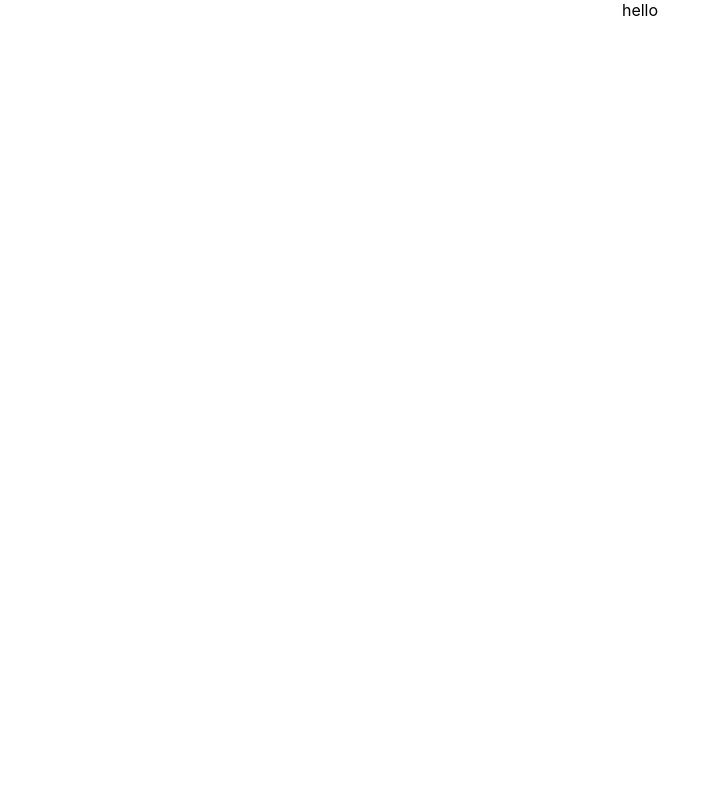
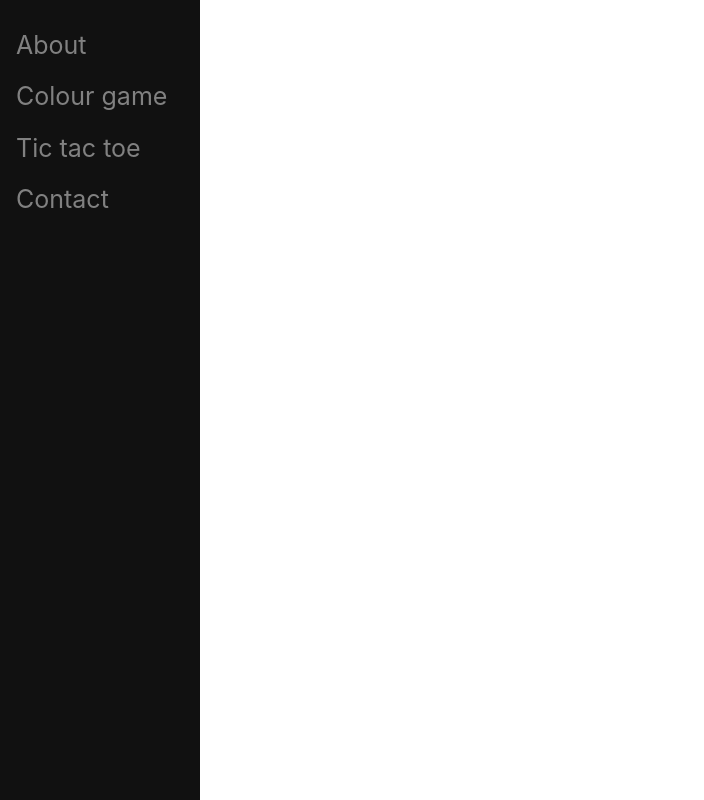
Before and after one commit to taps098/GamePlay, a React (Create React App) app: page / in a window 1280 px wide. Shown: the whole page, without its empty margins (0-704 px from the left). Built offline with nearby package versions, Linux system fonts and the light colour scheme.

Commit message:
game play initial changes

```diff
--- a/package.json
+++ b/package.json
@@ -3,6 +3,7 @@
   "version": "0.1.0",
   "private": true,
   "dependencies": {
+    "@ant-design/icons": "^4.7.0",
     "@testing-library/jest-dom": "^5.16.4",
     "@testing-library/react": "^13.3.0",
     "@testing-library/user-event": "^13.5.0",
--- a/src/App.css
+++ b/src/App.css
@@ -1,38 +1,34 @@
 .App {
-  text-align: center;
+  /* text-align: center; */
+  height: 100vh;
+  width: 100%;
 }
-
-.App-logo {
-  height: 40vmin;
-  pointer-events: none;
+.sidenav {
+  height: 100%;
+  width: 200px;
+  position: fixed;
+  z-index: 1;
+  top: 0;
+  left: 0;
+  background-color: #111;
+  overflow-x: hidden;
+  padding-top: 20px;
 }
-
-@media (prefers-reduced-motion: no-preference) {
-  .App-logo {
-    animation: App-logo-spin infinite 20s linear;
-  }
+.sidenav button {
+  padding: 6px 8px 6px 16px;
+  text-decoration: none;
+  font-size: 25px;
+  color: #818181;
+  display: block;
+  background-color: transparent;
+  border: none;
+  cursor: pointer;
 }
-
-.App-header {
-  background-color: #282c34;
-  min-height: 100vh;
-  display: flex;
-  flex-direction: column;
-  align-items: center;
-  justify-content: center;
-  font-size: calc(10px + 2vmin);
-  color: white;
+.sidenav button:hover {
+  color: #f1f1f1;
 }
-
-.App-link {
-  color: #61dafb;
+.contentPageStyle {
+  position: fixed;
+  top: 5px;
+  left: 225px;
 }
-
-@keyframes App-logo-spin {
-  from {
-    transform: rotate(0deg);
-  }
-  to {
-    transform: rotate(360deg);
-  }
-}
--- a/src/App.js
+++ b/src/App.js
@@ -1,10 +1,12 @@
-import logo from './logo.svg';
+import React from 'react';
+import MainApp from './components/MainApp';
+import 'antd/dist/antd.css';
 import './App.css';
 
 function App() {
   return (
     <div className="App">
-      <div>hello</div>
+      <MainApp></MainApp>
     </div>
   );
 }
--- /dev/null
+++ b/src/components/MainApp.jsx
@@ -0,0 +1,42 @@
+import React, {useState} from 'react';
+import ColourGame from './colourGame/ColourGame';
+import AboutPage from './aboutPage/aboutPage';
+import ContentPage from './contentPage/ContentPage';
+
+
+const MainApp = () => {
+    const [showAbout, setShowAbout] = useState(false);
+    const [contentFlag, setContentFlag] = useState(false);
+    const clickTicTacToeHandler = (e) => {
+        console.log('tic tac toe is clicked', e);
+    }
+    const handleAboutPage = () => {
+        console.log('click about');
+        setShowAbout(true);
+        setContentFlag(false);
+    }
+    const handleContent = () => {
+        console.log('game starting');
+        setShowAbout(false);
+        setContentFlag(true);
+    }
+
+
+  return (
+    <div>
+        <div className='sidenav'>
+            <button onClick={handleAboutPage}>About</button>
+            <button onClick={handleContent}>Colour game</button>
+            <button>Tic tac toe</button>
+            <button>Contact</button>
+        </div>
+        <div className='contentPageStyle'>
+            {showAbout ? <AboutPage />: null}
+            {contentFlag? <ContentPage/>: null}
+        </div>
+    </div>
+
+  );
+}
+
+export default MainApp;
--- /dev/null
+++ b/src/components/aboutPage/aboutPage.jsx
@@ -0,0 +1,7 @@
+import React from 'react';
+
+const AboutPage = () => {
+    return (<div style={{color: 'green'}}>Said about this page sfljsfljksdgjkldfjglkfjlskdskljgkdfgjldkfg </div>);
+};
+
+export default AboutPage;
--- /dev/null
+++ b/src/components/colourGame/ColourGame.css
@@ -0,0 +1,9 @@
+.colourGameButtonStyle {
+    cursor: pointer;
+    border-radius: 10px;
+    border: black;
+  }
+.GameChoosingStyle {
+  margin: 10px;
+  font-size: 20px;
+}
--- /dev/null
+++ b/src/components/colourGame/ColourGame.jsx
@@ -0,0 +1,13 @@
+import React from 'react';
+import './ColourGame.css';
+
+ const ColourGame = () => {
+    return (
+      <>
+
+      {/* {imageClicked ? <NewColourGame /> : null} */}
+      </>
+    )
+ }
+
+ export default ColourGame;
--- /dev/null
+++ b/src/components/contentPage/ContentPage.css
@@ -0,0 +1,14 @@
+.imageStyle {
+    margin: 10px;
+    border-radius: 30px;
+    cursor:pointer;
+    margin: 10px;
+  }
+  .colourGameStyle {
+    margin: 10px;
+    border-radius: 10px;
+    box-shadow: 7px 7px 10px 0px;
+  }
+  .colourGameStyle:hover {
+    box-shadow: coral 6px 7px 10px 0px;
+  }
--- /dev/null
+++ b/src/components/contentPage/ContentPage.jsx
@@ -0,0 +1,38 @@
+import React, {useState} from 'react';
+import ColourGame from '../colourGame/ColourGame';
+import './ContentPage.css';
+
+const ContentPage = () => {
+    // const [showColourGame, setShowColourGame] = useState(false);
+    const [ colourGameImageclicked, setColourGameImageclicked] = useState(false);
+    const imageClickHandler = () => {
+        console.log('image is clicked');
+        setColourGameImageclicked(true);
+    }
+    return (
+        <>
+        <div> Which Game you want to play ??</div>
+        <div className="imageStyle">
+        <img
+            className='colourGameStyle'
+            alt='Colour game'
+            src="https://media.kasperskydaily.com/wp-content/uploads/sites/92/2014/04/18130043/online-gamer-threats-featured.jpg"
+            height='100px'
+            width='150px'
+            onClick={imageClickHandler}
+        />
+        <img
+            className='colourGameStyle'
+            alt='other game'
+            src="https://images.pexels.com/photos/275033/pexels-photo-275033.jpeg?auto=compress&cs=tinysrgb&dpr=1&w=500"
+            height='100px'
+            width='150px'
+            onClick={imageClickHandler}
+        />
+        </div>
+        {colourGameImageclicked ? <ColourGame /> : ''}
+        </>
+    )
+};
+
+export default ContentPage;
--- /dev/null
+++ b/src/extra/colourCodes.json
@@ -0,0 +1,23 @@
+[
+    {
+      "id": 1,
+      "colour": "red"
+    },
+    {
+      "id": 2,
+      "colour": "blue"
+    },
+    {
+      "id": 3,
+      "colour": "green"
+    },
+    {
+      "id": 4,
+      "colour": "orange"
+    },
+    {
+      "id": 5,
+      "colour": "violate"
+    }
+
+  ]
```
Also changed, not shown: 1 other file (tests, documents, lock files or other folders).
